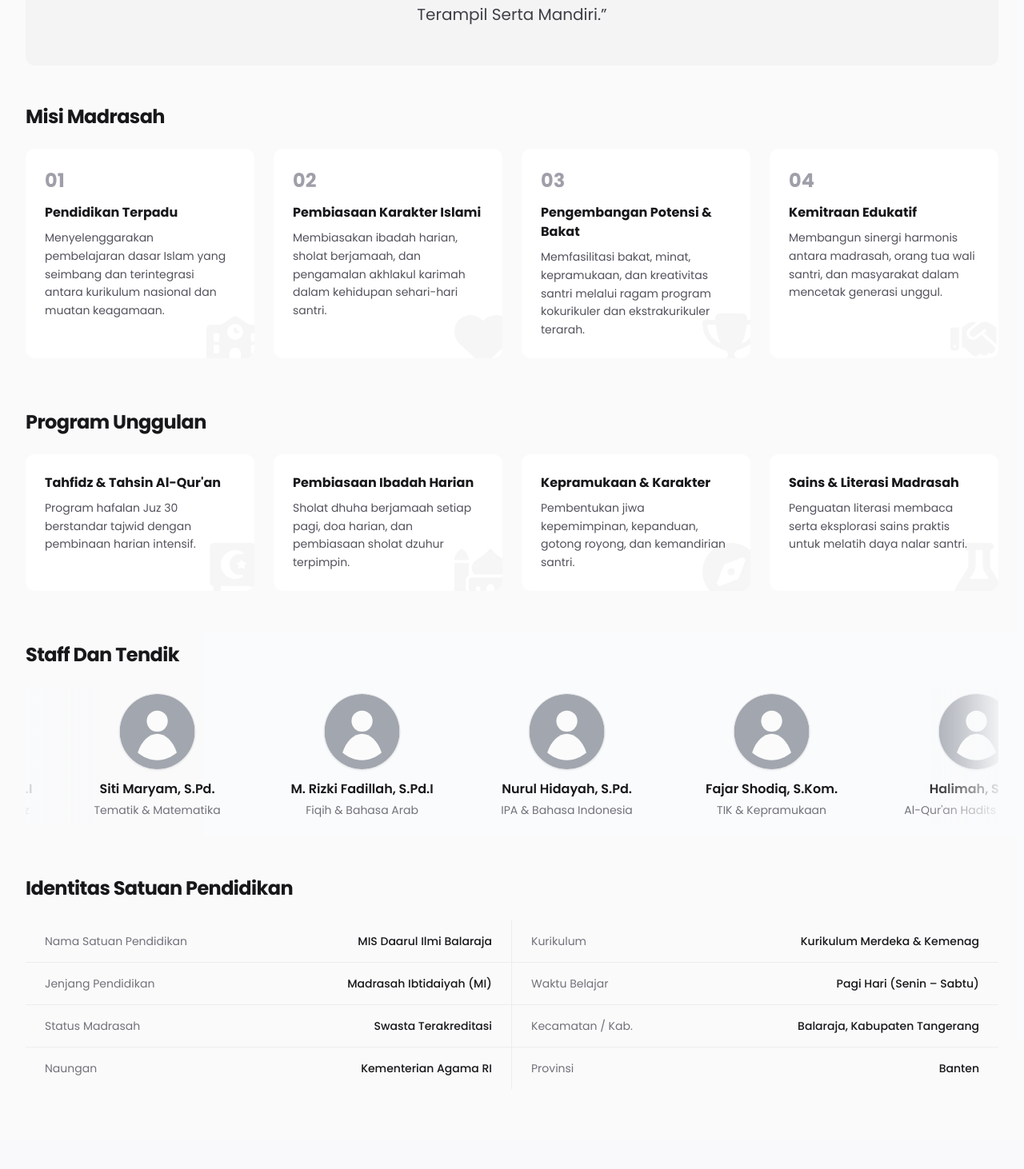
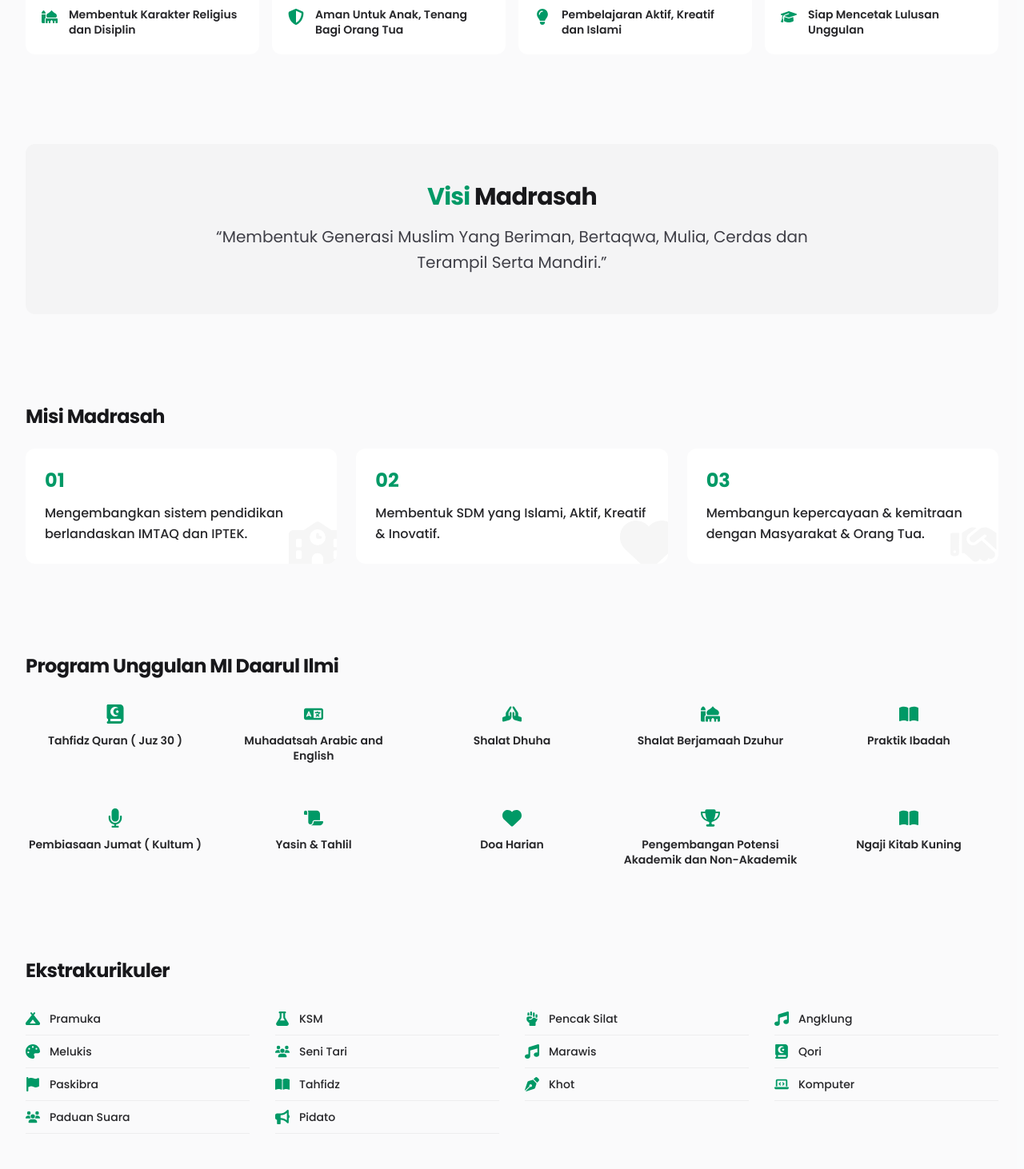
Before and after one commit to ahaydeid/misdaarulilmi, a Next.js app: page /profil in a window 1280 px wide. Shown: the part 988-2450 px from the top of the page at 80% size. Built offline with nearby package versions, Linux system fonts and the light colour scheme; no server answers.

Commit message:
feat: sinkronisasi profil, kontak, dan landing page sesuai brosur resmi madrasah

```diff
--- a/src/app/(public)/components/beranda/heroSection.tsx
+++ b/src/app/(public)/components/beranda/heroSection.tsx
@@ -8,7 +8,7 @@ import {
 } from "react-icons/fa6";
 
 const socialMediaLinks = [
-  { href: "https://wa.me", label: "WhatsApp", icon: FaWhatsapp },
+  { href: "https://wa.me/6281287931380", label: "WhatsApp", icon: FaWhatsapp },
   { href: "https://instagram.com", label: "Instagram", icon: FaInstagram },
   { href: "https://facebook.com", label: "Facebook", icon: FaFacebook },
   { href: "https://youtube.com", label: "YouTube", icon: FaYoutube },
--- a/src/app/(public)/components/beranda/sekilasMadrasah.tsx
+++ b/src/app/(public)/components/beranda/sekilasMadrasah.tsx
@@ -9,8 +9,12 @@ export default function SekilasMadrasah() {
           Sekilas Madrasah
         </h2>
 
-        <p className="mt-6 text-base leading-relaxed text-white sm:text-lg">
-          Madrasah Ibtidaiyah Daarul Ilmi berdiri sejak 2012, terdaftar di Kementerian Agama (NSM 11236030271) dan Terakreditasi B. Berlokasi di Lingkungan yang aman, Nyaman dan Strategis ±100 M dari jalan raya.
+        <p className="mt-3 text-lg font-medium text-emerald-100 sm:text-xl">
+          &ldquo;Tempat Belajar, Beribadah, dan Berkarakter.&rdquo;
+        </p>
+
+        <p className="mt-6 text-base leading-relaxed text-emerald-50 sm:text-lg">
+          Madrasah Ibtidaiyah Daarul Ilmi berdiri sejak 2012, terdaftar di Kementerian Agama (NSM 11236030271) dan Terakreditasi B. Berlokasi di Lingkungan yang aman, Nyaman dan Strategis ±100 M dari jalan raya (Jl. Raya Kresek Kp. Jati Baru Ds. Tobat, Balaraja).
         </p>
 
         <div className="mt-8 flex justify-center">
--- a/src/app/(public)/kontak/page.tsx
+++ b/src/app/(public)/kontak/page.tsx
@@ -28,34 +28,77 @@ export default function KontakPage() {
 
           <div className="space-y-5 text-sm text-zinc-600 dark:text-zinc-400">
             <div className="flex items-start gap-3.5">
-              <FaLocationDot className="mt-1 h-5 w-5 shrink-0 text-zinc-400 dark:text-zinc-500" />
+              <FaLocationDot className="mt-1 h-5 w-5 shrink-0 text-emerald-600 dark:text-emerald-500" />
               <div>
                 <strong className="block text-zinc-900 dark:text-zinc-100">Alamat Madrasah</strong>
-                <span>Jl. Raya Madrasah, Kp. Contoh, Balaraja, Kabupaten Tangerang, Banten</span>
+                <span>Jl. Raya Kresek Kp. Jati Baru Ds. Tobat RT. 05/04 Kec. Balaraja Kab. Tangerang, Banten</span>
               </div>
             </div>
 
-            <div className="flex items-center gap-3.5">
-              <FaPhone className="h-5 w-5 shrink-0 text-zinc-400 dark:text-zinc-500" />
-              <div>
-                <strong className="block text-zinc-900 dark:text-zinc-100">Telepon</strong>
-                <span>(021) 1234-5678</span>
-              </div>
-            </div>
-
-            <div className="flex items-center gap-3.5">
-              <FaEnvelope className="h-5 w-5 shrink-0 text-zinc-400 dark:text-zinc-500" />
+            <div className="flex items-start gap-3.5">
+              <FaEnvelope className="mt-1 h-5 w-5 shrink-0 text-emerald-600 dark:text-emerald-500" />
               <div>
                 <strong className="block text-zinc-900 dark:text-zinc-100">Email Resmi</strong>
                 <span>info@misdaarulilmi.sch.id</span>
               </div>
             </div>
 
-            <div className="flex items-center gap-3.5">
-              <FaWhatsapp className="h-5 w-5 shrink-0 text-zinc-400 dark:text-zinc-500" />
-              <div>
-                <strong className="block text-zinc-900 dark:text-zinc-100">WhatsApp Pelayanan</strong>
-                <span>+62 812-3456-7890</span>
+            <div className="pt-2">
+              <strong className="mb-3 block text-zinc-900 dark:text-zinc-100">
+                Contact Person & WhatsApp Resmi
+              </strong>
+              <div className="grid grid-cols-1 sm:grid-cols-2 gap-3">
+                <a
+                  href="https://wa.me/6281287931380"
+                  target="_blank"
+                  rel="noopener noreferrer"
+                  className="flex items-center justify-between rounded-xl border border-zinc-200 bg-white p-3 text-xs transition hover:border-emerald-500 hover:text-emerald-700 dark:border-zinc-800 dark:bg-zinc-800/80 dark:hover:border-emerald-600 dark:hover:text-emerald-400"
+                >
+                  <div>
+                    <div className="font-semibold text-zinc-900 dark:text-white">Ibu Wanti</div>
+                    <div className="text-zinc-500 dark:text-zinc-400">0812-8793-1380</div>
+                  </div>
+                  <FaWhatsapp className="h-4 w-4 text-emerald-600" />
+                </a>
+
+                <a
+                  href="https://wa.me/6285694605981"
+                  target="_blank"
+                  rel="noopener noreferrer"
+                  className="flex items-center justify-between rounded-xl border border-zinc-200 bg-white p-3 text-xs transition hover:border-emerald-500 hover:text-emerald-700 dark:border-zinc-800 dark:bg-zinc-800/80 dark:hover:border-emerald-600 dark:hover:text-emerald-400"
+                >
+                  <div>
+                    <div className="font-semibold text-zinc-900 dark:text-white">Ibu Silvi</div>
+                    <div className="text-zinc-500 dark:text-zinc-400">0856-9460-5981</div>
+                  </div>
+                  <FaWhatsapp className="h-4 w-4 text-emerald-600" />
+                </a>
+
+                <a
+                  href="https://wa.me/6285319307900"
+                  target="_blank"
+                  rel="noopener noreferrer"
+                  className="flex items-center justify-between rounded-xl border border-zinc-200 bg-white p-3 text-xs transition hover:border-emerald-500 hover:text-emerald-700 dark:border-zinc-800 dark:bg-zinc-800/80 dark:hover:border-emerald-600 dark:hover:text-emerald-400"
+                >
+                  <div>
+                    <div className="font-semibold text-zinc-900 dark:text-white">Ibu Yati</div>
+                    <div className="text-zinc-500 dark:text-zinc-400">0853-1930-7900</div>
+                  </div>
+                  <FaWhatsapp className="h-4 w-4 text-emerald-600" />
+                </a>
+
+                <a
+                  href="https://wa.me/6281311507042"
+                  target="_blank"
+                  rel="noopener noreferrer"
+                  className="flex items-center justify-between rounded-xl border border-zinc-200 bg-white p-3 text-xs transition hover:border-emerald-500 hover:text-emerald-700 dark:border-zinc-800 dark:bg-zinc-800/80 dark:hover:border-emerald-600 dark:hover:text-emerald-400"
+                >
+                  <div>
+                    <div className="font-semibold text-zinc-900 dark:text-white">Ibu Rum</div>
+                    <div className="text-zinc-500 dark:text-zinc-400">0813-1150-7042</div>
+                  </div>
+                  <FaWhatsapp className="h-4 w-4 text-emerald-600" />
+                </a>
               </div>
             </div>
           </div>
@@ -93,7 +136,7 @@ export default function KontakPage() {
 
           <div className="mt-8">
             <a
-              href="https://wa.me"
+              href="https://wa.me/6281287931380"
               target="_blank"
               rel="noopener noreferrer"
               className="flex w-full items-center justify-center gap-2 rounded-full bg-emerald-600 py-3 text-sm font-semibold text-white shadow-xs transition hover:bg-emerald-700"
--- a/src/app/(public)/profil/page.tsx
+++ b/src/app/(public)/profil/page.tsx
@@ -3,80 +3,144 @@ import Image from "next/image";
 import {
   FaSchool,
   FaHeart,
-  FaTrophy,
   FaHandshake,
   FaBookQuran,
+  FaLanguage,
+  FaHandsPraying,
   FaMosque,
-  FaCompass,
+  FaMicrophone,
+  FaBookOpen,
+  FaTrophy,
+  FaScroll,
+  FaCampground,
+  FaHandFist,
+  FaPalette,
+  FaPenNib,
+  FaMusic,
+  FaFlag,
+  FaLaptopCode,
   FaFlask,
+  FaBullhorn,
+  FaUsers,
+  FaShieldHalved,
+  FaLightbulb,
+  FaGraduationCap,
 } from "react-icons/fa6";
 import Avatar from "@/components/ui/Avatar";
 
 export const metadata: Metadata = {
   title: "Profil Madrasah",
   description:
-    "Profil lengkap MIS Daarul Ilmi Balaraja. Visi, misi, nilai karakter, program unggulan, dan identitas madrasah.",
+    "Profil lengkap MIS Daarul Ilmi Balaraja. Visi, misi, keunggulan madrasah, dan identitas madrasah.",
 };
 
 const missions = [
   {
     number: "01",
-    title: "Pendidikan Terpadu",
-    desc: "Menyelenggarakan pembelajaran dasar Islam yang seimbang dan terintegrasi antara kurikulum nasional dan muatan keagamaan.",
+    desc: "Mengembangkan sistem pendidikan berlandaskan IMTAQ dan IPTEK.",
     icon: FaSchool,
   },
   {
     number: "02",
-    title: "Pembiasaan Karakter Islami",
-    desc: "Membiasakan ibadah harian, sholat berjamaah, dan pengamalan akhlakul karimah dalam kehidupan sehari-hari santri.",
+    desc: "Membentuk SDM yang Islami, Aktif, Kreatif & Inovatif.",
     icon: FaHeart,
   },
   {
     number: "03",
-    title: "Pengembangan Potensi & Bakat",
-    desc: "Memfasilitasi bakat, minat, kepramukaan, dan kreativitas santri melalui ragam program kokurikuler dan ekstrakurikuler terarah.",
-    icon: FaTrophy,
+    desc: "Membangun kepercayaan & kemitraan dengan Masyarakat & Orang Tua.",
+    icon: FaHandshake,
+  },
+];
+
+const schoolStrengths = [
+  {
+    title: "Membentuk Karakter Religius dan Disiplin",
+    icon: FaMosque,
   },
   {
-    number: "04",
-    title: "Kemitraan Edukatif",
-    desc: "Membangun sinergi harmonis antara madrasah, orang tua wali santri, dan masyarakat dalam mencetak generasi unggul.",
-    icon: FaHandshake,
+    title: "Aman Untuk Anak, Tenang Bagi Orang Tua",
+    icon: FaShieldHalved,
+  },
+  {
+    title: "Pembelajaran Aktif, Kreatif dan Islami",
+    icon: FaLightbulb,
+  },
+  {
+    title: "Siap Mencetak Lulusan Unggulan",
+    icon: FaGraduationCap,
   },
 ];
 
 const featuredPrograms = [
   {
-    title: "Tahfidz & Tahsin Al-Qur'an",
-    desc: "Program hafalan Juz 30 berstandar tajwid dengan pembinaan harian intensif.",
+    title: "Tahfidz Quran ( Juz 30 )",
     icon: FaBookQuran,
   },
   {
-    title: "Pembiasaan Ibadah Harian",
-    desc: "Sholat dhuha berjamaah setiap pagi, doa harian, dan pembiasaan sholat dzuhur terpimpin.",
+    title: "Muhadatsah Arabic and English",
+    icon: FaLanguage,
+  },
+  {
+    title: "Shalat Dhuha",
+    icon: FaHandsPraying,
+  },
+  {
+    title: "Shalat Berjamaah Dzuhur",
     icon: FaMosque,
   },
   {
-    title: "Kepramukaan & Karakter",
-    desc: "Pembentukan jiwa kepemimpinan, kepanduan, gotong royong, dan kemandirian santri.",
-    icon: FaCompass,
+    title: "Praktik Ibadah",
+    icon: FaBookOpen,
   },
   {
-    title: "Sains & Literasi Madrasah",
-    desc: "Penguatan literasi membaca serta eksplorasi sains praktis untuk melatih daya nalar santri.",
-    icon: FaFlask,
+    title: "Pembiasaan Jumat ( Kultum )",
+    icon: FaMicrophone,
   },
+  {
+    title: "Yasin & Tahlil",
+    icon: FaScroll,
+  },
+  {
+    title: "Doa Harian",
+    icon: FaHeart,
+  },
+  {
+    title: "Pengembangan Potensi Akademik dan Non-Akademik",
+    icon: FaTrophy,
+  },
+  {
+    title: "Ngaji Kitab Kuning",
+    icon: FaBookOpen,
+  },
+];
+
+const extracurriculars = [
+  { name: "Pramuka", icon: FaCampground },
+  { name: "KSM", icon: FaFlask },
+  { name: "Pencak Silat", icon: FaHandFist },
+  { name: "Angklung", icon: FaMusic },
+  { name: "Melukis", icon: FaPalette },
+  { name: "Seni Tari", icon: FaUsers },
+  { name: "Marawis", icon: FaMusic },
+  { name: "Qori", icon: FaBookQuran },
+  { name: "Paskibra", icon: FaFlag },
+  { name: "Tahfidz", icon: FaBookOpen },
+  { name: "Khot", icon: FaPenNib },
+  { name: "Komputer", icon: FaLaptopCode },
+  { name: "Paduan Suara", icon: FaUsers },
+  { name: "Pidato", icon: FaBullhorn },
 ];
 
 const schoolIdentity = [
   { label: "Nama Satuan Pendidikan", value: "MIS Daarul Ilmi Balaraja" },
   { label: "Jenjang Pendidikan", value: "Madrasah Ibtidaiyah (MI)" },
   { label: "Status Madrasah", value: "Swasta Terakreditasi" },
+  { label: "Alamat", value: "Jl. Raya Kresek Kp. Jati Baru Ds. Tobat RT. 05/04" },
+  { label: "Kecamatan / Kab.", value: "Balaraja, Kabupaten Tangerang" },
+  { label: "Provinsi", value: "Banten" },
   { label: "Naungan", value: "Kementerian Agama RI" },
   { label: "Kurikulum", value: "Kurikulum Merdeka & Kemenag" },
   { label: "Waktu Belajar", value: "Pagi Hari (Senin – Sabtu)" },
-  { label: "Kecamatan / Kab.", value: "Balaraja, Kabupaten Tangerang" },
-  { label: "Provinsi", value: "Banten" },
 ];
 
 import { staffMembersData as staffMembers } from "./staffData";
@@ -108,8 +172,32 @@ export default function ProfilPage() {
         </div>
       </div>
 
+      {/* Section Keunggulan Madrasah (Brosur Resmi) */}
+      <div className="mt-24 sm:mt-28">
+        <h2 className="mb-6 text-2xl font-bold tracking-tight text-zinc-900 dark:text-white">
+          Keunggulan Madrasah
+        </h2>
+
+        <div className="grid grid-cols-1 gap-4 sm:grid-cols-2 lg:grid-cols-4">
+          {schoolStrengths.map((item, idx) => {
+            const IconComponent = item.icon;
+            return (
+              <div
+                key={idx}
+                className="flex items-start gap-3.5 rounded-xl bg-white p-5 dark:bg-zinc-900"
+              >
+                <IconComponent className="mt-0.5 h-5 w-5 shrink-0 text-emerald-600 dark:text-emerald-400" />
+                <span className="text-sm font-semibold leading-snug text-zinc-800 dark:text-zinc-200">
+                  {item.title}
+                </span>
+              </div>
+            );
+          })}
+        </div>
+      </div>
+
       {/* Section Visi Madrasah (Statement Card) */}
-      <div className="mt-12 rounded-xl bg-zinc-100 p-8 sm:p-12 dark:bg-zinc-900">
+      <div className="mt-24 rounded-xl bg-zinc-100 p-8 sm:mt-28 sm:p-12 dark:bg-zinc-900">
         <div className="mx-auto max-w-3xl text-center">
           <h2 className="text-2xl font-bold tracking-tight text-zinc-900 sm:text-3xl dark:text-white">
             <span className="text-emerald-600">Visi</span> Madrasah
@@ -120,13 +208,13 @@ export default function ProfilPage() {
         </div>
       </div>
 
-      {/* Section Misi Madrasah (Numbered Flat Cards dengan Siluet Icon) */}
-      <div className="mt-12">
+      {/* Section Misi Madrasah (3 Butir Resmi Brosur) */}
+      <div className="mt-24 sm:mt-28">
         <h2 className="mb-6 text-2xl font-bold tracking-tight text-zinc-900 dark:text-white">
           Misi Madrasah
         </h2>
 
-        <div className="grid grid-cols-1 gap-6 sm:grid-cols-2 lg:grid-cols-4">
+        <div className="grid grid-cols-1 gap-6 md:grid-cols-3">
           {missions.map((m) => {
             const IconComponent = m.icon;
             return (
@@ -135,13 +223,10 @@ export default function ProfilPage() {
                 className="relative flex flex-col justify-between overflow-hidden rounded-xl bg-white p-6 dark:bg-zinc-900"
               >
                 <div className="relative z-10">
-                  <span className="text-2xl font-bold text-zinc-400 dark:text-zinc-600">
+                  <span className="text-2xl font-bold text-emerald-600 dark:text-emerald-500">
                     {m.number}
                   </span>
-                  <h3 className="mt-3 text-base font-bold text-zinc-900 dark:text-white">
-                    {m.title}
-                  </h3>
-                  <p className="mt-2 text-sm leading-relaxed text-zinc-600 dark:text-zinc-400">
+                  <p className="mt-3 text-base font-medium leading-relaxed text-zinc-800 dark:text-zinc-200">
                     {m.desc}
                   </p>
                 </div>
@@ -154,31 +239,48 @@ export default function ProfilPage() {
         </div>
       </div>
 
-      {/* Section Program Unggulan (Flat Cards dengan Siluet Icon) */}
-      <div className="mt-16">
-        <h2 className="mb-6 text-2xl font-bold tracking-tight text-zinc-900 dark:text-white">
-          Program Unggulan
+      {/* Section Program Unggulan MI Daarul Ilmi (Icon Grid Terbuka Tanpa Card Box) */}
+      <div className="mt-24 sm:mt-28">
+        <h2 className="mb-8 text-2xl font-bold tracking-tight text-zinc-900 dark:text-white">
+          Program Unggulan MI Daarul Ilmi
         </h2>
 
-        <div className="grid grid-cols-1 gap-6 sm:grid-cols-2 lg:grid-cols-4">
-          {featuredPrograms.map((prog) => {
+        <div className="grid grid-cols-2 gap-x-6 gap-y-12 sm:grid-cols-3 md:grid-cols-5 md:gap-y-14">
+          {featuredPrograms.map((prog, idx) => {
             const IconComponent = prog.icon;
             return (
               <div
-                key={prog.title}
-                className="relative flex flex-col justify-between overflow-hidden rounded-xl bg-white p-6 dark:bg-zinc-900"
+                key={idx}
+                className="flex flex-col items-center justify-start gap-3 text-center"
               >
-                <div className="relative z-10">
-                  <h3 className="text-base font-bold text-zinc-900 dark:text-white">
-                    {prog.title}
-                  </h3>
-                  <p className="mt-2 text-sm leading-relaxed text-zinc-600 dark:text-zinc-400">
-                    {prog.desc}
-                  </p>
-                </div>
+                <IconComponent className="h-6 w-6 text-emerald-600 dark:text-emerald-400" />
+                <span className="text-xs font-semibold leading-snug text-zinc-800 sm:text-sm dark:text-zinc-200">
+                  {prog.title}
+                </span>
+              </div>
+            );
+          })}
+        </div>
+      </div>
 
-                {/* Siluet Icon Watermark */}
-                <IconComponent className="pointer-events-none absolute -bottom-3 -right-3 text-7xl text-zinc-900/[0.04] dark:text-white/[0.04]" />
+      {/* Section Ekstrakurikuler (List Bergaris Divider Rapat & Proporsional) */}
+      <div className="mt-24 sm:mt-28">
+        <h2 className="mb-6 text-2xl font-bold tracking-tight text-zinc-900 dark:text-white">
+          Ekstrakurikuler
+        </h2>
+
+        <div className="grid grid-cols-2 gap-x-8 sm:grid-cols-3 md:grid-cols-4">
+          {extracurriculars.map((ekskul, idx) => {
+            const IconComponent = ekskul.icon;
+            return (
+              <div
+                key={idx}
+                className="flex items-center gap-3 border-b border-zinc-200/60 py-2.5 dark:border-zinc-800"
+              >
+                <IconComponent className="h-4.5 w-4.5 shrink-0 text-emerald-600 dark:text-emerald-400" />
+                <span className="text-sm font-medium text-zinc-800 dark:text-zinc-200">
+                  {ekskul.name}
+                </span>
               </div>
             );
           })}
@@ -186,7 +288,7 @@ export default function ProfilPage() {
       </div>
 
       {/* Section Staff Dan Tendik (Sliding 1 Baris Tanpa Card Pembungkus) */}
-      <div className="mt-16">
+      <div className="mt-24 sm:mt-28">
         <style>{`
           @keyframes staff-marquee {
             0% {
@@ -237,7 +339,7 @@ export default function ProfilPage() {
       </div>
 
       {/* Section Identitas Satuan Pendidikan (Tabel Data Ringkas & Flat) */}
-      <div className="mt-16">
+      <div className="mt-24 sm:mt-28">
         <h2 className="mb-6 text-2xl font-bold tracking-tight text-zinc-900 dark:text-white">
           Identitas Satuan Pendidikan
         </h2>
```
Also changed, not shown: src/app/(public)/components/footer.tsx (+9 -9 lines), src/app/(public)/ppdb/page.tsx (+49 -6 lines).
